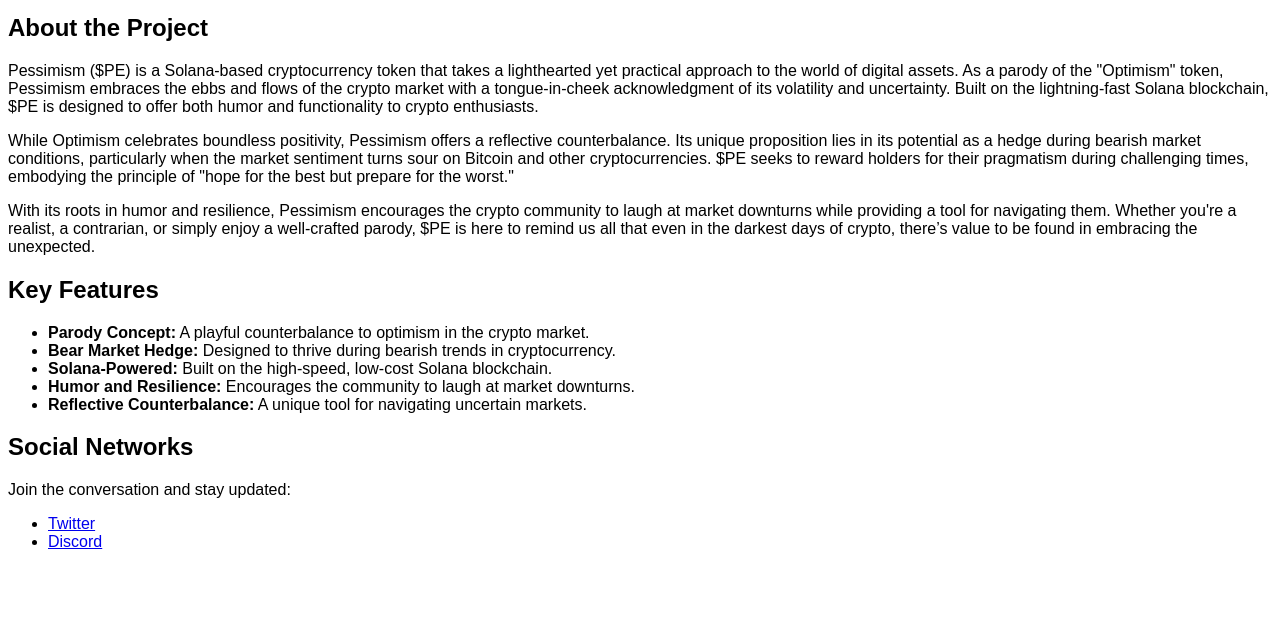
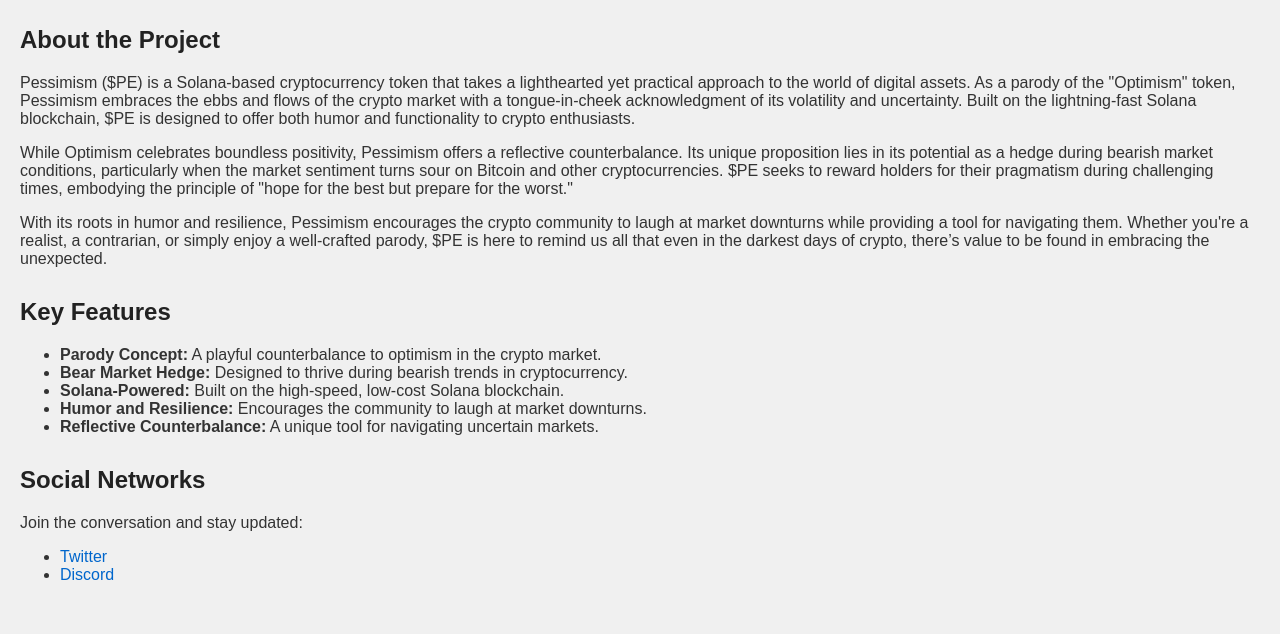
Before and after one commit to Blloco/pessimism, a plain HTML site: page index.htm in a window 1280 px wide. Shown: the part 378-1012 px from the top of the page. Before the commit the page ends 945 px from the top, so only its background shows below. Drawn offline with Linux system fonts and the light colour scheme.

Commit message:
Update index.htm

```diff
--- a/index.htm
+++ b/index.htm
@@ -23,6 +23,10 @@
     <style>
         body {
             font-family: Arial, Helvetica, sans-serif;
+            background-color: #f0f0f0; /* Greyish background */
+            color: #333; /* Text color for better contrast */
+            margin: 0;
+            padding: 0;
         }
 
         header {
@@ -77,6 +81,27 @@
         nav ul li {
             display: inline;
             margin: 0 15px;
+        }
+
+        main {
+            padding: 20px;
+        }
+
+        section {
+            margin-bottom: 30px;
+        }
+
+        h2 {
+            color: #222;
+        }
+
+        a {
+            color: #0066cc;
+            text-decoration: none;
+        }
+
+        a:hover {
+            text-decoration: underline;
         }
     </style>
 
```
